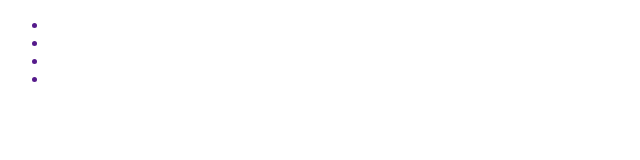
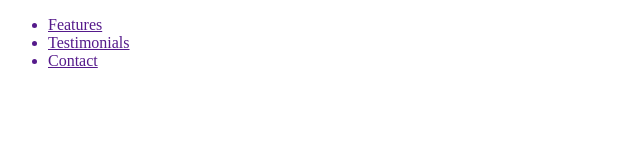
Before and after one commit to KasiaPiet/html_css_basics-Project0, a plain HTML site: page index.html in a window 1280 px wide. Shown: the whole page, without its empty margins (0-640 px from the left). Drawn offline with Linux system fonts and the light colour scheme.

Commit message:
menu added

```diff
--- a/index.html
+++ b/index.html
@@ -9,15 +9,9 @@
   </head>
   <body>
     <ul>
-      <a href="">
-        <li></li> </a
-      ><a href="">
-        <li></li> </a
-      ><a href="">
-        <li></li> </a
-      ><a href="">
-        <li></li>
-      </a>
+      <a href=""> <li>Features</li> </a
+      ><a href=""> <li>Testimonials</li> </a
+      ><a href=""> <li>Contact</li> </a>
     </ul>
   </body>
 </html>
```
